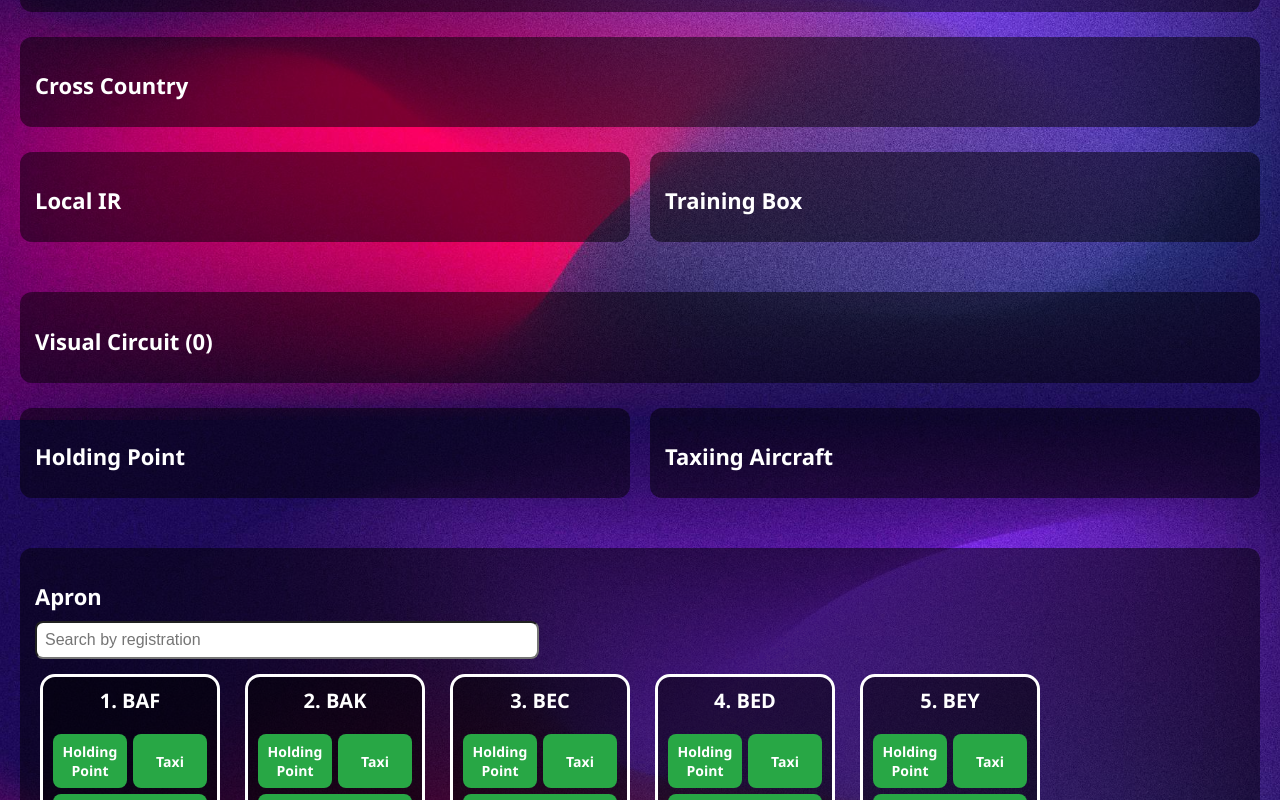
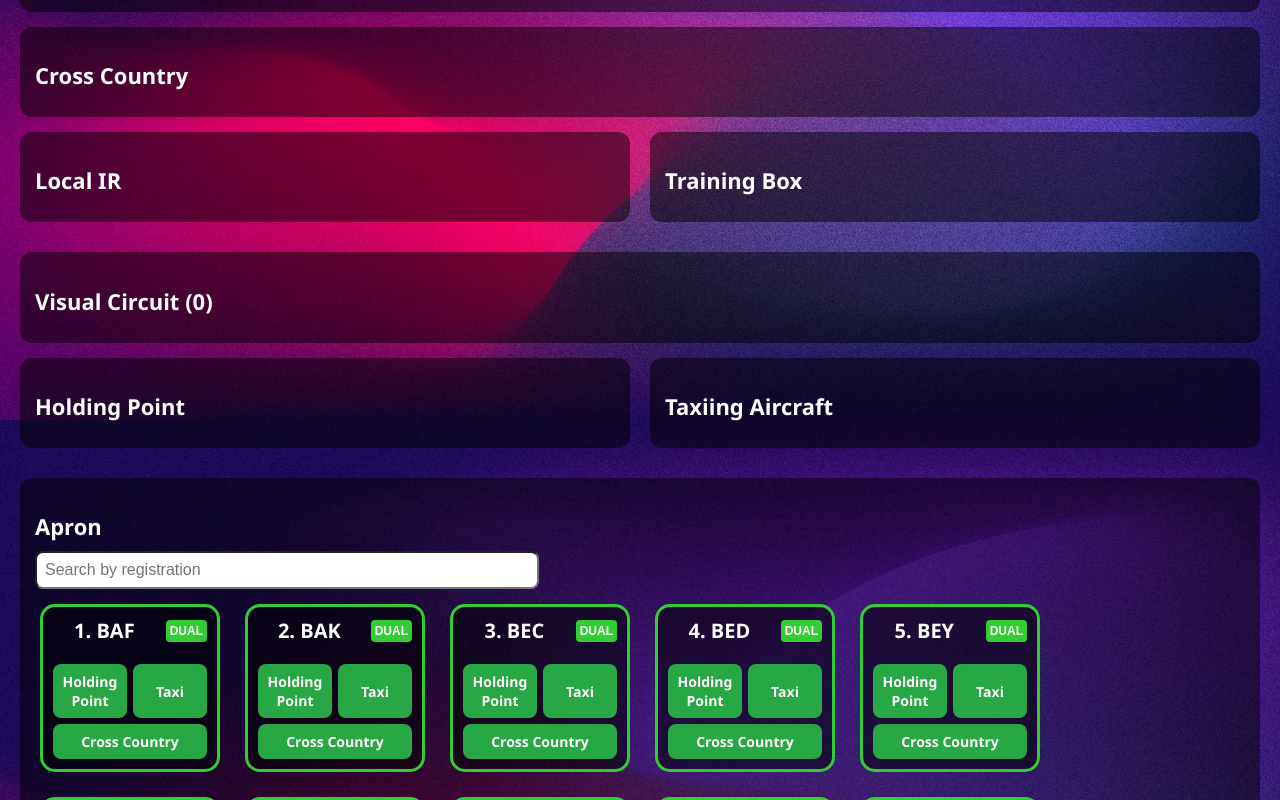
Before and after one commit to fepatrik/LHNY-AFIS, a Next.js app: page / in a window 1280 px wide. Shown: the part 380-1180 px from the top of the page. Built offline with nearby package versions, Linux system fonts and the light colour scheme.

Commit message:
SOLO update

```diff
--- a/components/AfisProgram.tsx
+++ b/components/AfisProgram.tsx
@@ -19,6 +19,21 @@ const AfisProgram = () => {
 const [scale, setScale] = useState(1); // Új állapot a csúszka értékéhez
 const [searchTerm, setSearchTerm] = useState<string>(""); // Keresési kifejezés
 const [boxWidth, setBoxWidth] = useState(180); // Alapértelmezett szélesség 180px
+
+// Add a new state to handle the aircraft statuses
+const [aircraftStatuses, setAircraftStatuses] = useState<{ [key: string]: 'DUAL' | 'SOLO' }>({});
+
+// Function to toggle the status of an aircraft
+const toggleAircraftStatus = (reg: string) => {
+  setAircraftStatuses((prevStatuses) => {
+    const currentStatus = prevStatuses[reg] || 'DUAL';
+    const newStatus = currentStatus === 'DUAL' ? 'SOLO' : 'DUAL';
+    return {
+      ...prevStatuses,
+      [reg]: newStatus,
+    };
+  });
+};
 
 
 const styles = {
@@ -287,19 +302,25 @@ const renderAircraft = (
   extraContent?: (reg: string, index?: number) => React.ReactNode,
   isCrossCountry: boolean = false
 ) => (
+
+
+
     <div className="container" style={styles.container}>
     {regs.map((reg, index) => {
-      const onFreq = crossCountryFrequency[reg] ?? true; // default true
-      const isInLocalIR = localIR.includes(reg);
-      const isInTrainingBox = trainingBox[reg];
-      const isInVisualCircuit = visualCircuit.includes(reg);
-      const borderColor = isCrossCountry
-        ? onFreq
-          ? 'limegreen'
-          : 'red'
-        : isInLocalIR || isInTrainingBox || isInVisualCircuit
-        ? 'limegreen' // green border for local IR, training box, or visual circuit
-        : 'white'; // default to white border
+      // Determine the "On Frequency" status and default if not set
+      const onFreq = crossCountryFrequency[reg] ?? true; // Default to true
+
+      // Determine the DUAL/SOLO status and default to DUAL
+      const isDual = aircraftStatuses[reg] === 'DUAL' || !aircraftStatuses[reg];
+
+      // Set the border color based on the state
+      let borderColor;
+      if (isCrossCountry) {
+        borderColor = onFreq ? 'limegreen' : 'red'; // Green if "On Frequency" is checked, red otherwise
+      } else {
+        borderColor = isDual ? 'limegreen' : 'blue'; // Green for DUAL, Blue for SOLO in other cases
+      }
+
 
       return (
         <div
@@ -309,12 +330,34 @@ const renderAircraft = (
             ...styles.aircraftCard,
             border: `3px solid ${borderColor}`,
             animation: pulsing ? "pulse 2s infinite" : undefined,
-            opacity: isCrossCountry && !onFreq ? 0.5 : 1, // halvány ha nincs frekin
-            fontSize: `${18 * scale}px`, // Betűméret szorzása a scale értékével
+            opacity: isCrossCountry && !onFreq ? 0.5 : 1, // Reduce opacity if not "On Frequency"
           }}
         >
-          <div style={{ fontWeight: "bold", fontSize: `${20 * scale}px`, marginBottom: `${10 * scale}px` }}>
+          <div style={{ display: "flex", alignItems: "center", justifyContent: "space-between", marginBottom: `${10 * scale}px` }}>
+            <div style={{
+              fontWeight: "bold",
+              fontSize: `${20 * scale}px`,
+              flex: 1, // Kitöltés a gombig
+              textAlign: "center", // Középre igazított szöveg
+            }}>
               {index + 1}. {reg}
+            </div>
+            <button
+              onClick={() => toggleAircraftStatus(reg)}
+              style={{
+                padding: `${4 * scale}px`, // Kisebb padding
+                backgroundColor: isDual ? 'limegreen' : 'blue',
+                color: 'white',
+                borderRadius: '4px', // Kisebb border-radius
+                border: 'none',
+                cursor: 'pointer',
+                fontWeight: 'bold',
+                fontSize: `${12 * scale}px`, // Kisebb betűméret
+                marginLeft: `${10 * scale}px`, // Távolság a lajstromtól
+              }}
+            >
+              {isDual ? 'DUAL' : 'SOLO'}
+            </button>
           </div>
 
           {isCrossCountry && (
@@ -325,10 +368,13 @@ const renderAircraft = (
                   type="checkbox"
                   checked={onFreq}
                   onChange={() =>
-                    setCrossCountryFrequency((prev) => ({
+  setCrossCountryFrequency((prev) => {
+    const currentStatus = prev[reg] ?? true; // Alapértelmezés: true
+    return {
       ...prev,
-                      [reg]: !prev[reg]
-                    }))
+      [reg]: !currentStatus, // Állapot váltása
+    };
+  })
 }
                   style={{ marginLeft: `${8 * scale}px`, transform: `scale(${1.5 * scale})` }}
                 />
@@ -363,13 +409,6 @@ const renderAircraft = (
                 onChange={(e) => handleLocalIRChange(reg, 'height', e.target.value)}
                 placeholder="Height"
                 style={{ padding: `${6 * scale}px`, borderRadius: `${6 * scale}px`, color: 'black', marginBottom: `${8 * scale}px` }}
-              />
-              <input
-                type="text"
-                value={localIRDetails[reg]?.clearance || ""}
-                onChange={(e) => handleLocalIRChange(reg, 'clearance', e.target.value)}
-                placeholder="Remark"
-                style={{ padding: `${6 * scale}px`, borderRadius: `${6 * scale}px`, color: 'black' }}
               />
             </>
           )}
@@ -516,14 +555,14 @@ const renderAircraft = (
   )}
 </Section>
 
-<div style={{ display: "flex", width: "100%", marginBottom: "25px" }}>
+<div style={{ display: "flex", width: "100%", marginBottom: "15px" }}>
   <div style={{ flex: 1, marginRight: "10px" }}>
 <Section title="Local IR">
   {renderAircraft(localIR, [
     { label: "Join VC", onClick: moveToVisualCircuitFromLocalIR },
-    { label: "Training Box", onClick: openModal }, // Új gomb hozzáadása
-	{ label: "Cross Country", onClick: moveToCrossCountry }, // Új gomb hozzáadása
-	{ label: "Runway Vacated", onClick: moveToTaxiingFromLocalIR }
+    { label: "TB", onClick: openModal }, // Új gomb hozzáadása
+	{ label: "XC", onClick: moveToCrossCountry }, // Új gomb hozzáadása
+	{ label: "Vacated", onClick: moveToTaxiingFromLocalIR }
   ])}
 </Section>
   </div>
@@ -543,15 +582,16 @@ const renderAircraft = (
 
 <Section title={`Visual Circuit (${visualCircuit.length})`}>
   {renderAircraft(visualCircuit, [
+    { label: "← Left", onClick: moveLeft }, // Balra mozgató nyíl
+    { label: "Right →", onClick: moveRight }, // Jobbra mozgató nyíl
     { label: "Local IR", onClick: moveToLocalIR },
-		 { label: "Training Box", onClick: openModal },
-
-          { label: "Cross Country", onClick: moveToCrossCountry },
-		  { label: "Runway Vacated", onClick: moveToTaxiingFromVisual }
+    { label: "TB", onClick: openModal },
+    { label: "XC", onClick: moveToCrossCountry },
+    { label: "Vacated", onClick: moveToTaxiingFromVisual }
   ])}
 </Section>
 
-<div style={{ display: "flex", width: "100%", marginBottom: "25px" }}>
+<div style={{ display: "flex", width: "100%", marginBottom: "15px" }}>
   <div style={{ flex: 1, marginRight: "10px" }}>
     <Section title="Holding Point">
       {renderAircraft(holdingPoint, [
@@ -678,7 +718,7 @@ const renderAircraft = (
 };
 
 const Section: React.FC<{ title: string; children: React.ReactNode }> = ({ title, children }) => (
-  <div style={{ backgroundColor: "rgba(0, 0, 0, 0.5)", borderRadius: "12px", padding: "15px", marginBottom: "25px", fontFamily: "'Segoe UI', Tahoma, Geneva, Verdana, sans-serif", color: "white" }}>
+  <div style={{ backgroundColor: "rgba(0, 0, 0, 0.5)", borderRadius: "12px", padding: "15px", marginBottom: "15px", fontFamily: "'Segoe UI', Tahoma, Geneva, Verdana, sans-serif", color: "white" }}>
     <h2 style={{ fontSize: "22px", fontWeight: "bold", marginBottom: "10px" }}>{title}</h2>
     {children}
   </div>
```
Lines whose indentation alone changed are shown as unchanged.
